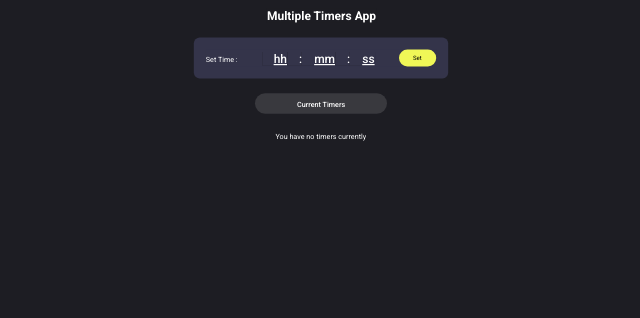
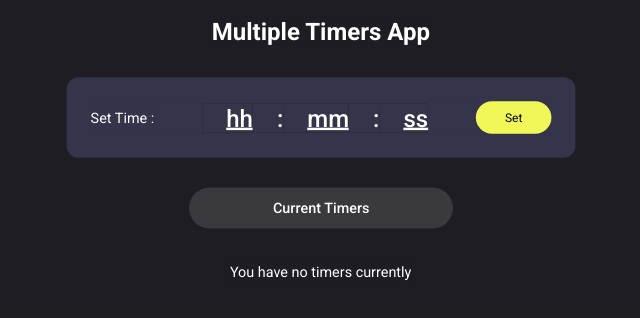
Before and after one commit to m-y-k/Alarm-Timers-DOM-music-alert, a plain HTML site: page index.html in a window 1280 px wide. Shown: the whole page, without its empty margins (319-959 px from the left). Drawn offline with Linux system fonts and the light colour scheme.

Commit message:
handled zoom property

```diff
--- a/style.css
+++ b/style.css
@@ -6,6 +6,10 @@
    background-color: #1D1D23;
    color: white;
    font-family: 'Roboto', sans-serif;
+}
+
+body {
+    zoom: 2;
 }
 
 .timer-box {
```
